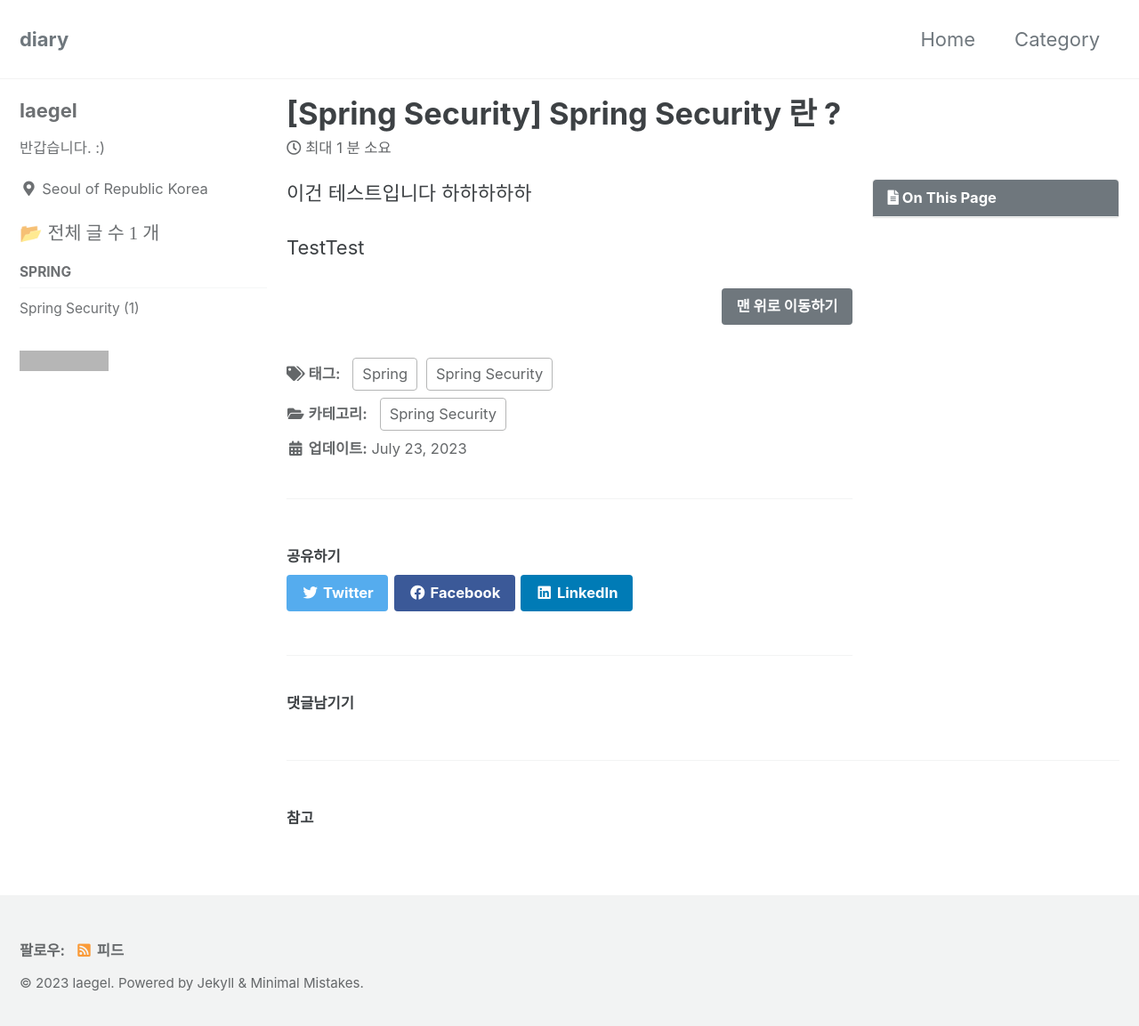
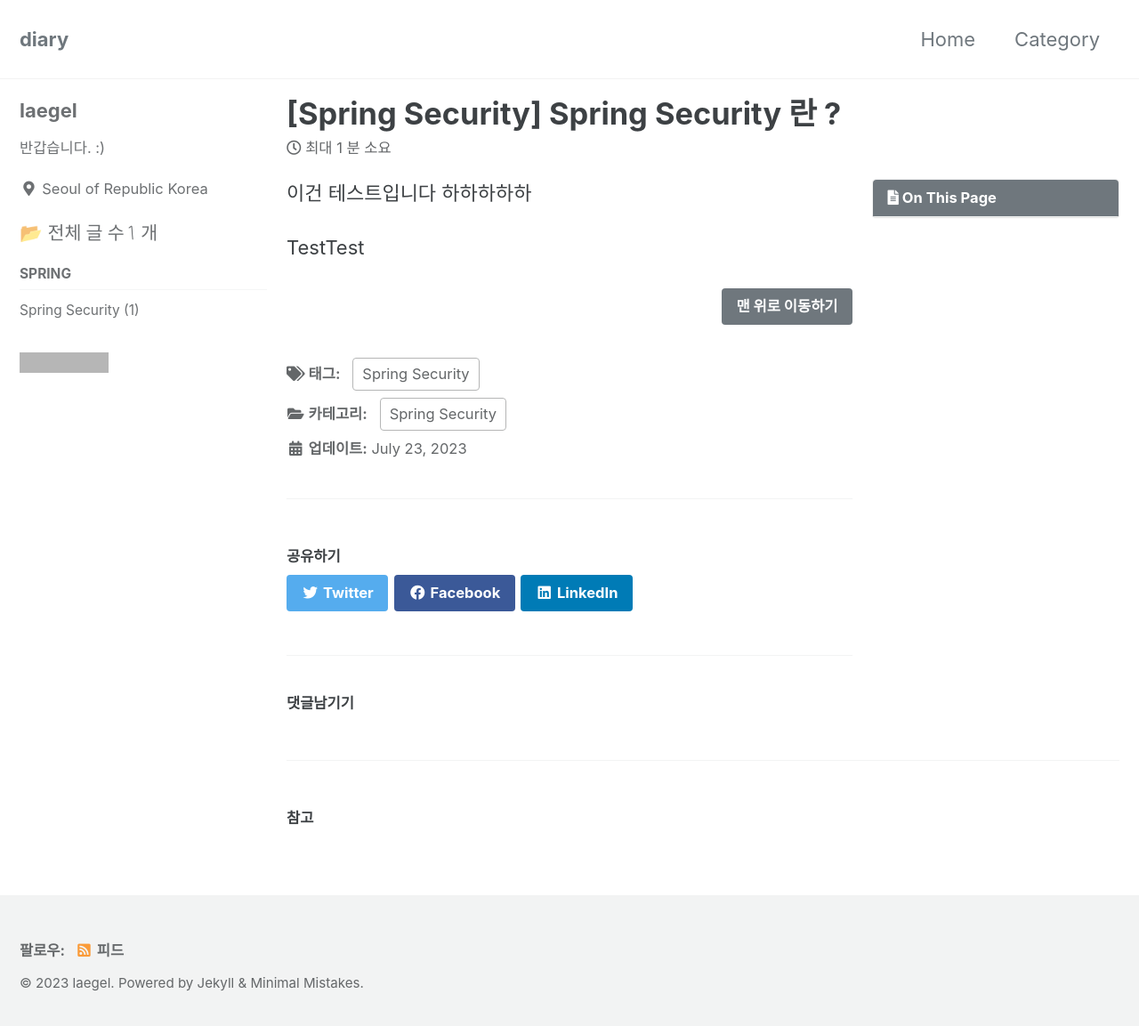
Before and after one commit to laegel123/blog, a Jekyll site: the page built from _posts/spring/security/2023-07-23-ch0.md, in a window 1280 px wide and 1161 px high. Shown: the top 1153 px of the window at 89% size. Built offline with Jekyll 4.4.1, drawn with Linux system fonts in a browser that asks for light colours; cached includes are drawn as plain includes; some web fonts are replaced; comment, search, counter and statistics services are not loaded; grey boxes are pictures that could not be loaded.

Commit message:
blog 세팅

```diff
--- a/_layouts/default.html
+++ b/_layouts/default.html
@@ -10,6 +10,13 @@
 -->
 <html lang="{{ site.locale | slice: 0,2 | default: "en" }}" class="no-js">
   <head>
+    <!--폰트 : "Nanum Gothic Coding", "Coming Soon"-->
+    <link rel="preload" as="style" href="https://fonts.googleapis.com/css2?family=Coming+Soon&family=Nanum+Gothic+Coding&display=swap">
+    <link rel="stylesheet" href="https://fonts.googleapis.com/css2?family=Coming+Soon&family=Nanum+Gothic+Coding&display=swap">
+
+    <!--폰트 : "Iropke Batang"-->
+    <link rel="preload" as="style" href="https://cdn.jsdelivr.net/font-iropke-batang/1.2/font-iropke-batang.css">
+    <link rel="stylesheet" href="https://cdn.jsdelivr.net/font-iropke-batang/1.2/font-iropke-batang.css">
     {% include head.html %}
     {% include head/custom.html %}
   </head>
--- a/_posts/spring/security/2023-07-23-ch0.md
+++ b/_posts/spring/security/2023-07-23-ch0.md
@@ -4,7 +4,7 @@ title:  "[Spring Security] Spring Security 란 ?"
 categories:
   - Spring Security
 tags:
-  - [Spring, Spring Security]
+  - [Spring Security]
 
 toc: true
 toc_sticky: true
--- a/_sass/minimal-mistakes/_variables.scss
+++ b/_sass/minimal-mistakes/_variables.scss
@@ -13,10 +13,10 @@ $paragraph-indent: false !default; // true, false (default)
 $indent-var: 1.3em !default;
 
 /* system typefaces */
-$serif: Georgia, Times, serif !default;
-$sans-serif: -apple-system, BlinkMacSystemFont, "Roboto", "Segoe UI",
-  "Helvetica Neue", "Lucida Grande", Arial, sans-serif !default;
-$monospace: Monaco, Consolas, "Lucida Console", monospace !default;
+$serif: "Coming Soon", Georgia, Times, serif !default;
+$sans-serif: "Iropke Batang", -apple-system, BlinkMacSystemFont, "Roboto", "Segoe UI",
+"Helvetica Neue", "Lucida Grande", Arial, sans-serif !default;
+$monospace: "Nanum Gothic Coding", Monaco, Consolas, "Lucida Console", monospace !default;
 $cute: "Cafe24Oneprettynight" !default;
 
 /* sans serif typefaces */
```
Also changed, not shown: 10 other files.
